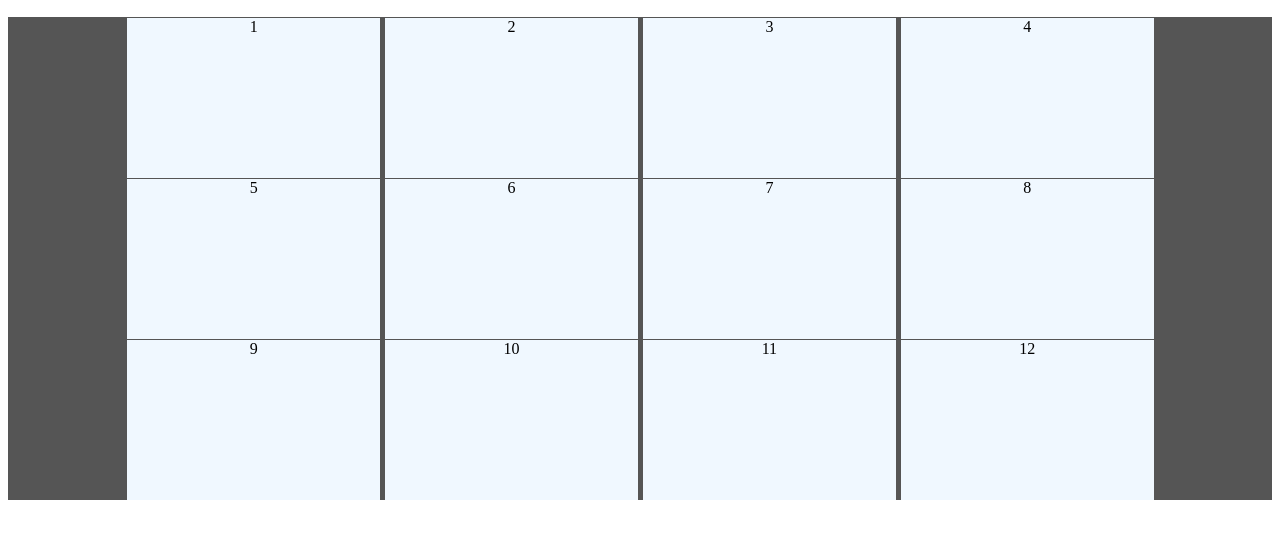
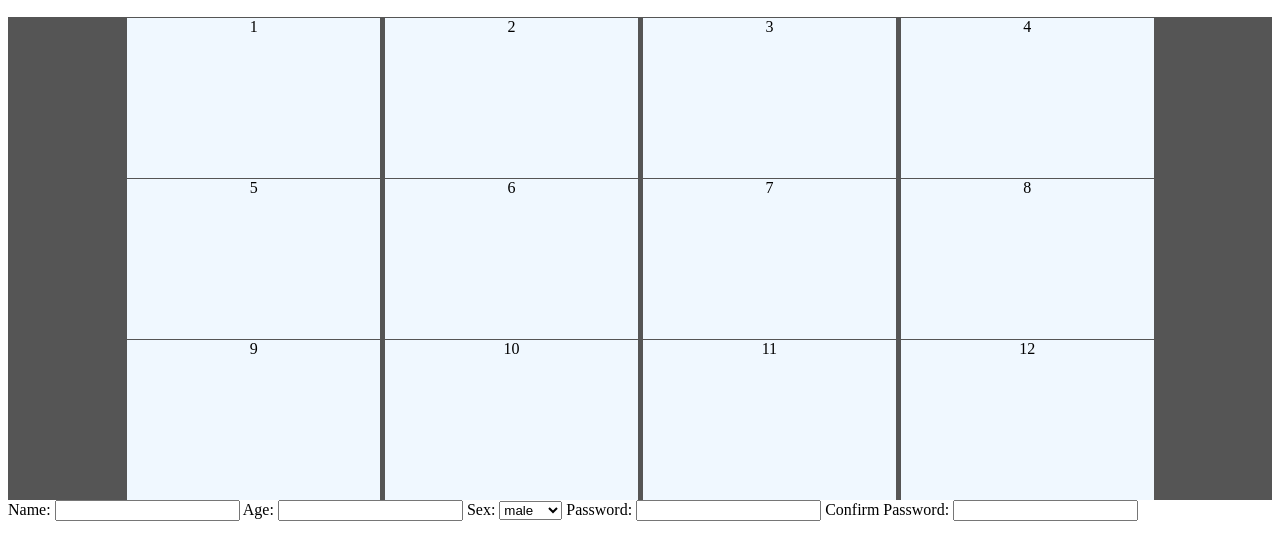
Before and after one commit to tony-eneh/mws-practice, a website: page index.html in a window 1280 px wide. Shown: the part 110-670 px from the top of the page. Drawn offline with Linux system fonts and the light colour scheme.

Commit message:
Create form

```diff
--- a/index.html
+++ b/index.html
@@ -36,6 +36,24 @@
         </div>
     </section>
 
+    <section>
+        <form action="#">
+            <label for="name">Name:</label>
+            <input type="text" name="name" id="name">
+            <label for="age">Age:</label>
+            <input type="number" name="age" id="age">
+            <label for="sex">Sex:</label>
+            <select name="sex" id="sex">
+                <option value="male">male</option>
+                <option value="female">female</option>
+            </select>
+            <label for="password">Password:</label>
+            <input type="password" name="password" id="password" autocomplete="password">
+            <label for="cpassword">Confirm Password:</label>
+            <input type="password" name="cpassword" id="cpassword" autocomplete="new-password">
+        </form>
+    </section>
+
     <script src="index.js"></script>
 </body>
 </html>
```
